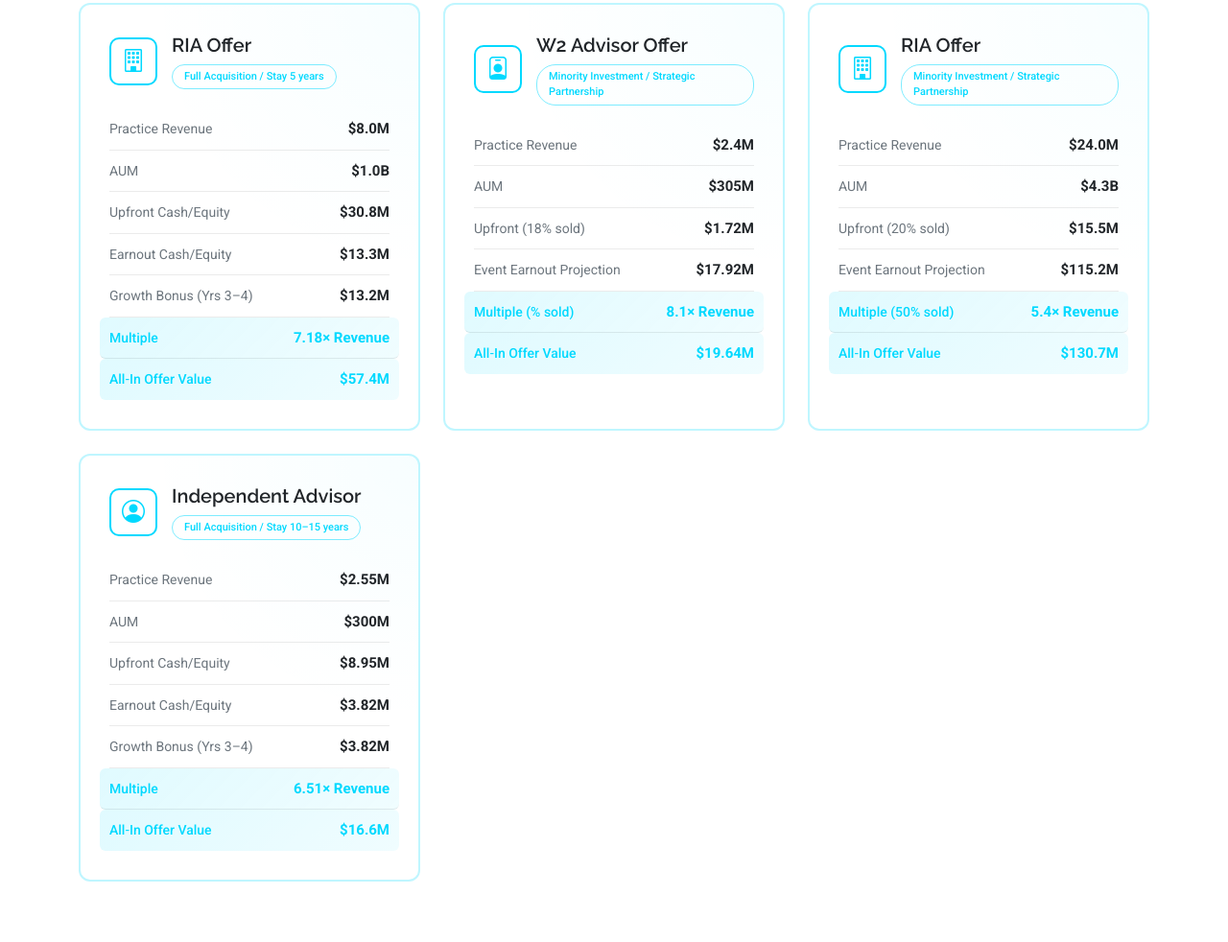
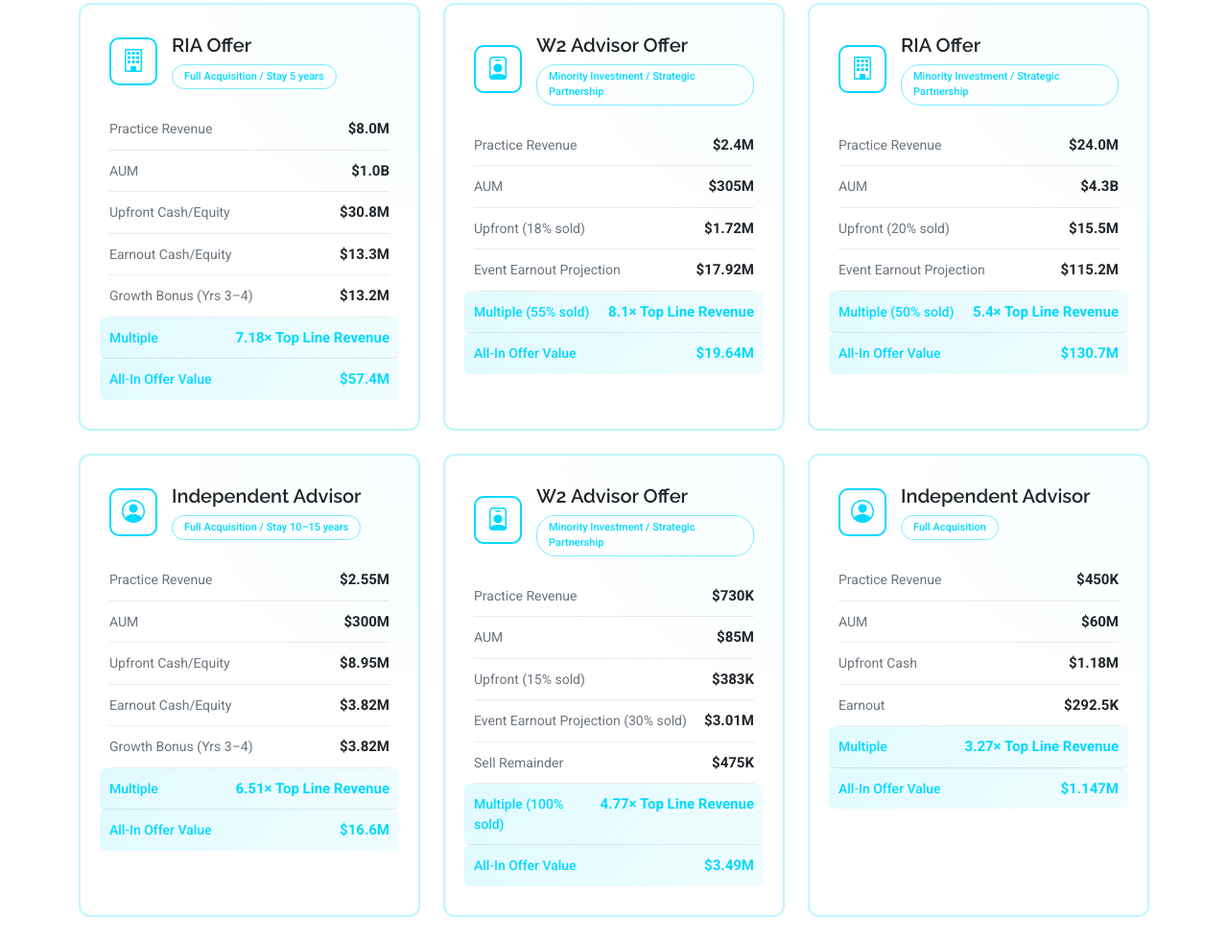
Before and after one commit to Cam5210/SuccessionPointWebsite-Final, a website: page offerings.html in a window 1280 px wide. Shown: the part 1198-2180 px from the top of the page at 96% size. Drawn offline with Linux system fonts and the light colour scheme; files whose address does not match are found by name.

Commit message:
new updates

```diff
--- a/offerings.html
+++ b/offerings.html
@@ -243,7 +243,7 @@
                 </li>
                 <li class="offer-stat stat-highlight">
                   <span class="stat-label">Multiple</span>
-                  <span class="stat-value">5.93× Revenue</span>
+                  <span class="stat-value">5.93× Top Line Revenue</span>
                 </li>
                 <li class="offer-stat stat-highlight">
                   <span class="stat-label">All‑In Offer Value</span>
@@ -284,7 +284,7 @@
                 </li>
                 <li class="offer-stat stat-highlight">
                   <span class="stat-label">Multiple (% sold)</span>
-                  <span class="stat-value">13.9× Revenue</span>
+                  <span class="stat-value">13.9× Top Line Revenue</span>
                 </li>
                 <li class="offer-stat stat-highlight">
                   <span class="stat-label">All‑In Offer Value</span>
@@ -329,7 +329,7 @@
                 </li>
                 <li class="offer-stat stat-highlight">
                   <span class="stat-label">Multiple</span>
-                  <span class="stat-value">7.07× Revenue</span>
+                  <span class="stat-value">7.07× Top Line Revenue</span>
                 </li>
                 <li class="offer-stat stat-highlight">
                   <span class="stat-label">All‑In Offer Value</span>
@@ -374,7 +374,7 @@
                 </li>
                 <li class="offer-stat stat-highlight">
                   <span class="stat-label">Multiple</span>
-                  <span class="stat-value">7.18× Revenue</span>
+                  <span class="stat-value">7.18× Top Line Revenue</span>
                 </li>
                 <li class="offer-stat stat-highlight">
                   <span class="stat-label">All‑In Offer Value</span>
@@ -414,8 +414,8 @@
                   <span class="stat-value">$17.92M</span>
                 </li>
                 <li class="offer-stat stat-highlight">
-                  <span class="stat-label">Multiple (% sold)</span>
-                  <span class="stat-value">8.1× Revenue</span>
+                  <span class="stat-label">Multiple (55% sold)</span>
+                  <span class="stat-value">8.1× Top Line Revenue</span>
                 </li>
                 <li class="offer-stat stat-highlight">
                   <span class="stat-label">All‑In Offer Value</span>
@@ -456,7 +456,7 @@
                 </li>
                 <li class="offer-stat stat-highlight">
                   <span class="stat-label">Multiple (50% sold)</span>
-                  <span class="stat-value">5.4× Revenue</span>
+                  <span class="stat-value">5.4× Top Line Revenue</span>
                 </li>
                 <li class="offer-stat stat-highlight">
                   <span class="stat-label">All‑In Offer Value</span>
@@ -501,11 +501,97 @@
                 </li>
                 <li class="offer-stat stat-highlight">
                   <span class="stat-label">Multiple</span>
-                  <span class="stat-value">6.51× Revenue</span>
+                  <span class="stat-value">6.51× Top Line Revenue</span>
                 </li>
                 <li class="offer-stat stat-highlight">
                   <span class="stat-label">All‑In Offer Value</span>
                   <span class="stat-value">$16.6M</span>
+                </li>
+              </ul>
+            </div>
+          </div>
+
+           <!-- Card 8 -->
+          <div class="col-lg-4 col-md-6" data-aos="fade-up" data-aos-delay="800">
+            <div class="offer-card">
+              <div class="offer-header">
+                <div class="offer-icon">
+                  <i class="bi bi-person-badge"></i>
+                </div>
+                <div>
+                  <h3 class="offer-title">W2 Advisor Offer</h3>
+                  <span class="offer-tag">Minority Investment / Strategic Partnership</span>
+                </div>
+              </div>
+              <ul class="offer-stats">
+                <li class="offer-stat">
+                  <span class="stat-label">Practice Revenue</span>
+                  <span class="stat-value">$730K</span>
+                </li>
+                <li class="offer-stat">
+                  <span class="stat-label">AUM</span>
+                  <span class="stat-value">$85M</span>
+                </li>
+                <li class="offer-stat">
+                  <span class="stat-label">Upfront (15% sold)</span>
+                  <span class="stat-value">$383K</span>
+                </li>
+                <li class="offer-stat">
+                  <span class="stat-label">Event Earnout Projection (30% sold)</span>
+                  <span class="stat-value">$3.01M</span>
+                </li>
+                <li class="offer-stat">
+                  <span class="stat-label">Sell Remainder</span>
+                  <span class="stat-value">$475K</span>
+                </li>
+                <li class="offer-stat stat-highlight">
+                  <span class="stat-label">Multiple (100% sold)</span>
+                  <span class="stat-value">4.77× Top Line Revenue</span>
+                </li>
+                <li class="offer-stat stat-highlight">
+                  <span class="stat-label">All‑In Offer Value</span>
+                  <span class="stat-value">$3.49M</span>
+                </li>
+              </ul>
+            </div>
+          </div>
+
+          <!-- Card 9 -->
+          <div class="col-lg-4 col-md-6" data-aos="fade-up" data-aos-delay="900">
+            <div class="offer-card">
+              <div class="offer-header">
+                <div class="offer-icon">
+                  <i class="bi bi-person-circle"></i>
+                </div>
+                <div>
+                  <h3 class="offer-title">Independent Advisor</h3>
+                  <span class="offer-tag">Full Acquisition</span>
+                </div>
+              </div>
+              <ul class="offer-stats">
+                <li class="offer-stat">
+                  <span class="stat-label">Practice Revenue</span>
+                  <span class="stat-value">$450K</span>
+                </li>
+                <li class="offer-stat">
+                  <span class="stat-label">AUM</span>
+                  <span class="stat-value">$60M</span>
+                </li>
+                <li class="offer-stat">
+                  <span class="stat-label">Upfront Cash</span>
+                  <span class="stat-value">$1.18M</span>
+                </li>
+                <li class="offer-stat">
+                  <span class="stat-label">Earnout</span>
+                  <span class="stat-value">$292.5K</span>
+                </li>
+                <li class="offer-stat stat-highlight">
+                  <span class="stat-label">Multiple</span>
+                  <span class="stat-value">3.27× Top Line Revenue</span>
+                </li>
+                <li class="offer-stat stat-highlight">
+                  <span class="stat-label">All‑In Offer Value</span>
+                  <span class="stat-value">$1.147M</span>
                 </li>
               </ul>
             </div>
```
